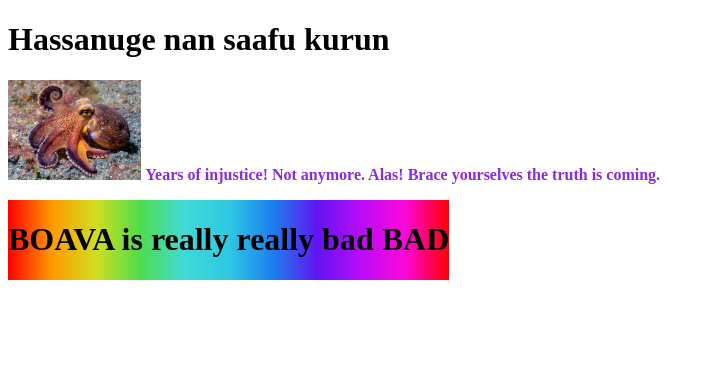
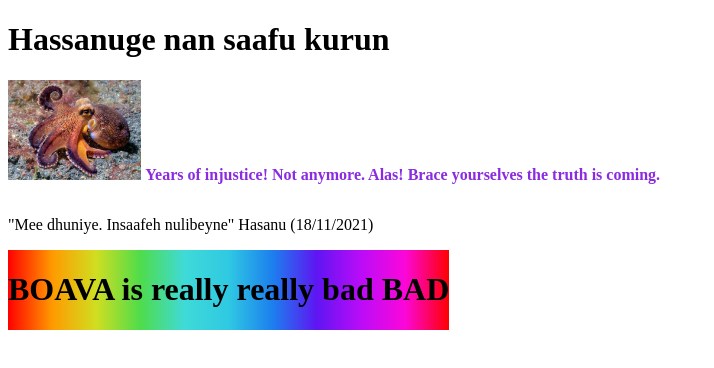
Before and after one commit to mohamedeyman/freehassan, a plain HTML site: page index.html in a window 1280 px wide. Shown: the whole page, without its empty margins (0-714 px from the left). Drawn offline with Linux system fonts and the light colour scheme.

Commit message:
added hassan quote (18/11/2021)

```diff
--- a/index.html
+++ b/index.html
@@ -50,6 +50,9 @@
         Years of injustice! Not anymore. Alas! Brace yourselves the truth is
         coming.
       </p>
+      <p>
+        "Mee dhuniye. Insaafeh nulibeyne" Hasanu (18/11/2021)
+      </p>
     </div>
     <div class="nice-bg">
       <h1>BOAVA is really really bad BAD</h1>
```
